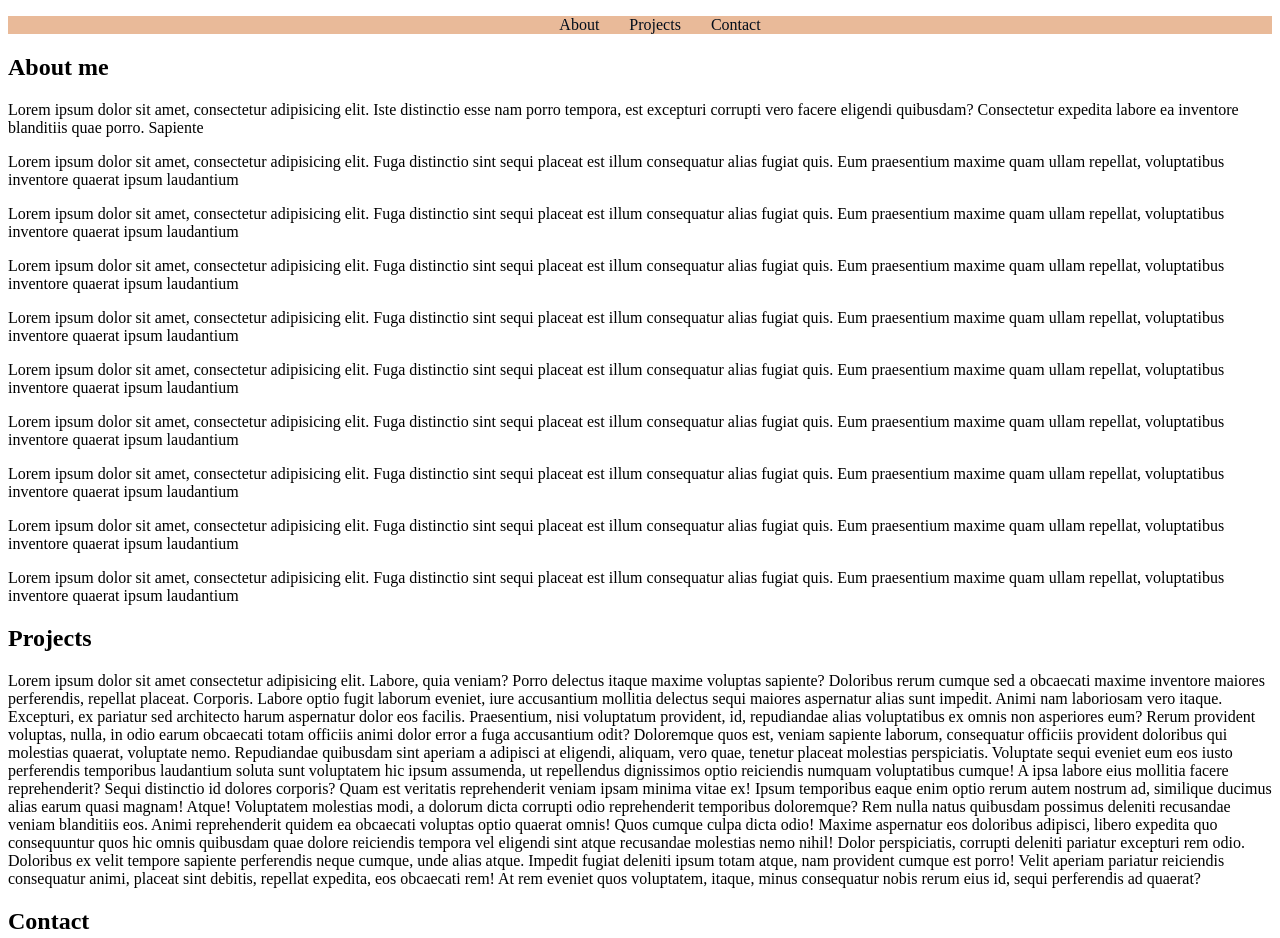
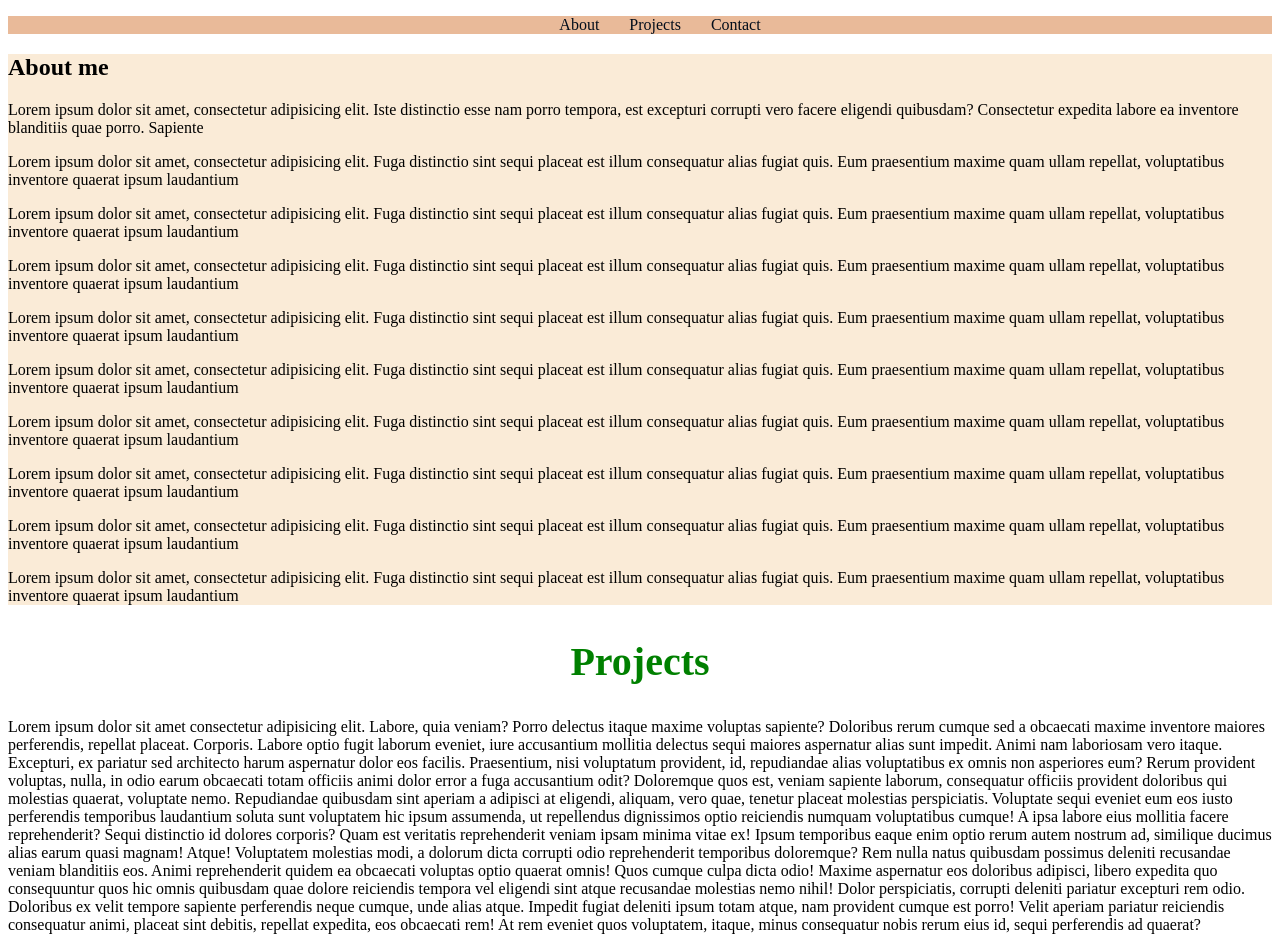
Before and after one commit to AlexEmanuelSoulis/my-first-website, a plain HTML site: page index.html in a window 1280 px wide. Shown: the top 938 px of the page. Drawn offline with Linux system fonts and the light colour scheme.

Commit message:
styling the about me section

```diff
--- a/styles.css
+++ b/styles.css
@@ -15,3 +15,11 @@ ul {
     justify-content: center;
     gap:30px;
 }
+h2{
+    text-align: center;
+    font-size: 40px;
+    color:green;
+}
+#about {
+    background-color: antiquewhite;
+}
```
